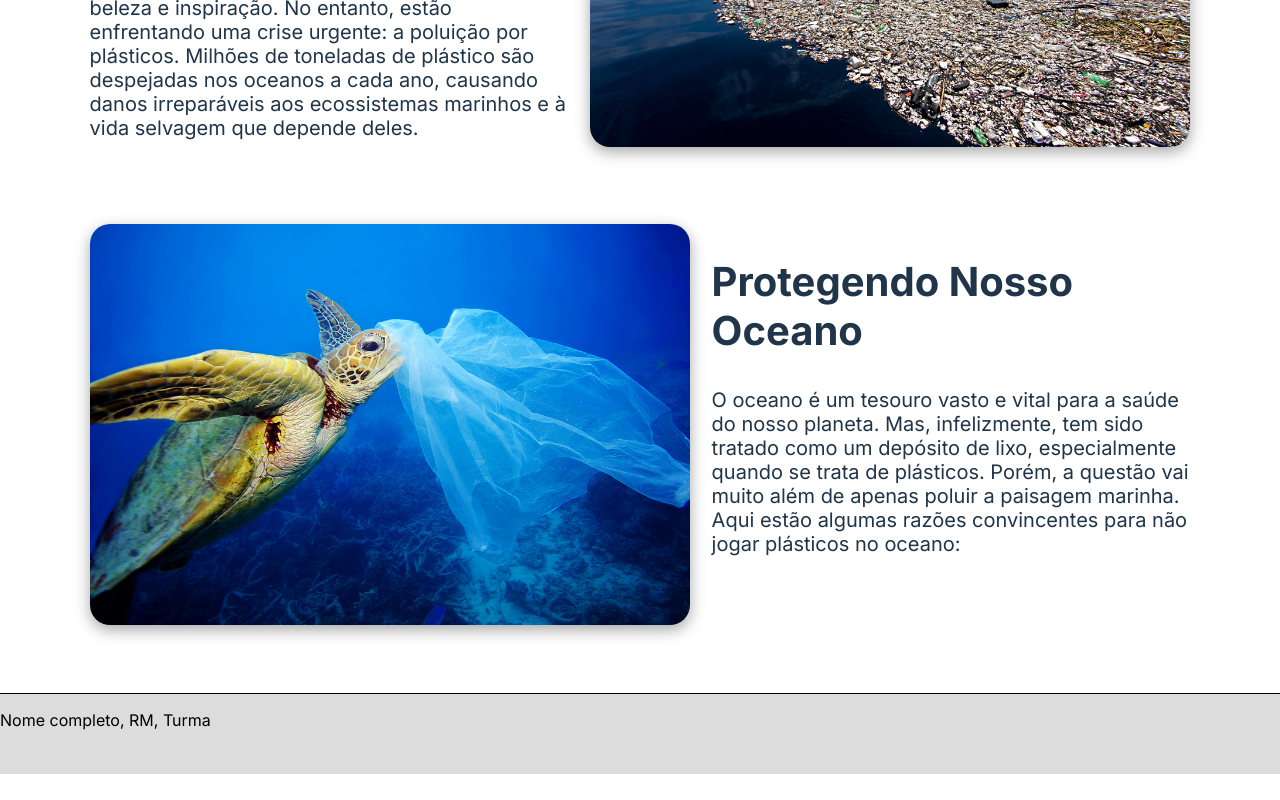
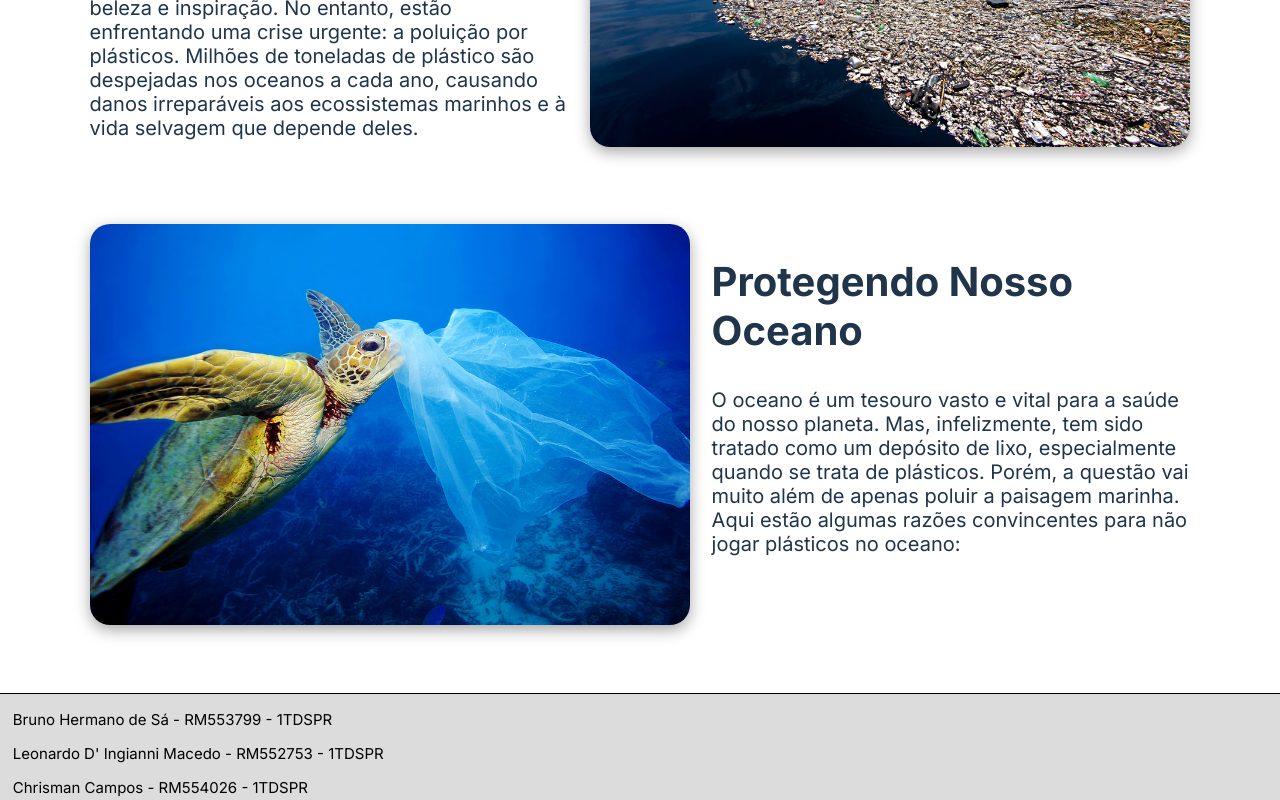
Before and after one commit to BrunoHdesa/OceanTech, a Next.js app: page /Home in a window 1280 px wide. Shown: the part 405-1205 px from the top of the page. Before the commit the page ends 1179 px from the top, so only its background shows below. Built offline with nearby package versions, Linux system fonts and the light colour scheme.

Commit message:
atualizando footer

```diff
--- a/src/app/components/Footer/Footer.module.css
+++ b/src/app/components/Footer/Footer.module.css
@@ -1,5 +1,12 @@
 .footerStyle {
+    padding: 0.1% 0 0.1% 1%;
     background-color: var(--cinza);
     border-top: solid 1px var(--preto);
-    height: 10vh;
+    font-size: 15px;
+    height: 13vh;
 }
+
+.imgBanner {
+    border-radius: 20px;
+    box-shadow: rgba(0, 0, 0, 0.35) 0px 5px 15px;
+}
--- a/src/app/components/Footer/Footer.tsx
+++ b/src/app/components/Footer/Footer.tsx
@@ -5,7 +5,9 @@
         <>
             <footer className={style.footerStyle}>
                 <div>
-                    <p> Nome completo, RM, Turma</p>
+                    <p>Bruno Hermano de Sá - RM553799 - 1TDSPR</p>
+                    <p>Leonardo D' Ingianni Macedo - RM552753 - 1TDSPR</p>
+                    <p>Chrisman Campos - RM554026 - 1TDSPR</p>
                 </div>
             </footer>
         </>
```
